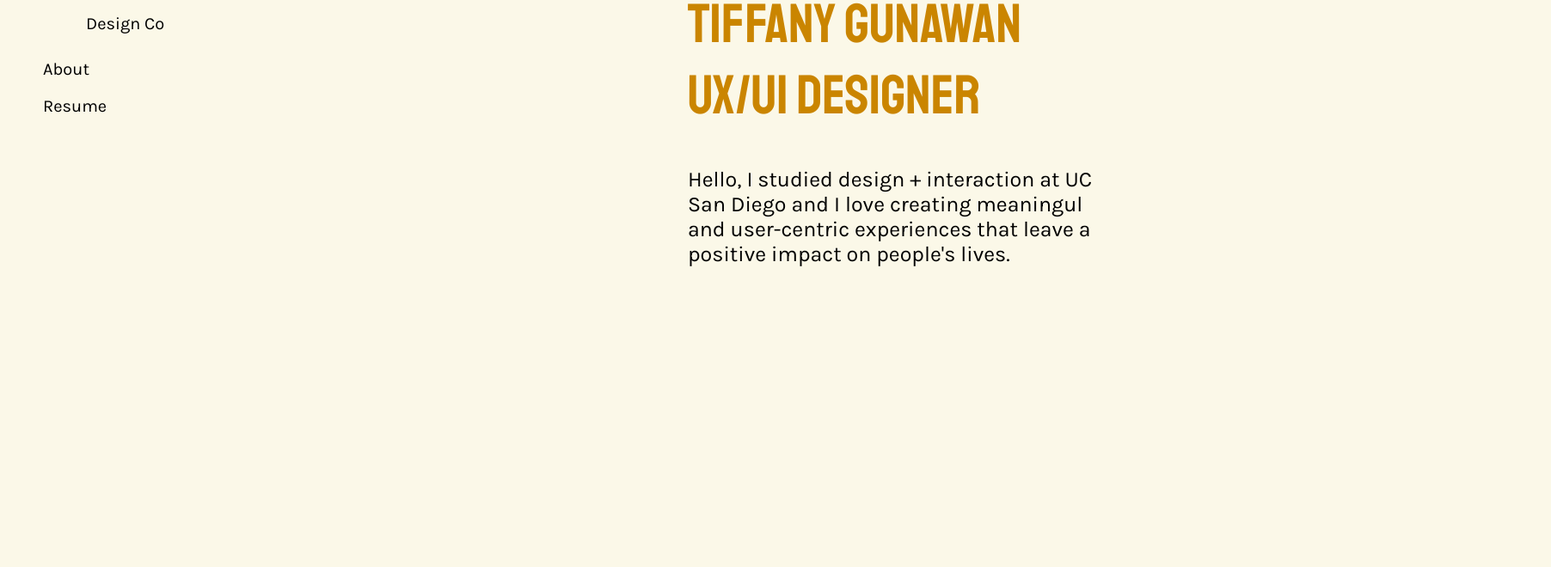
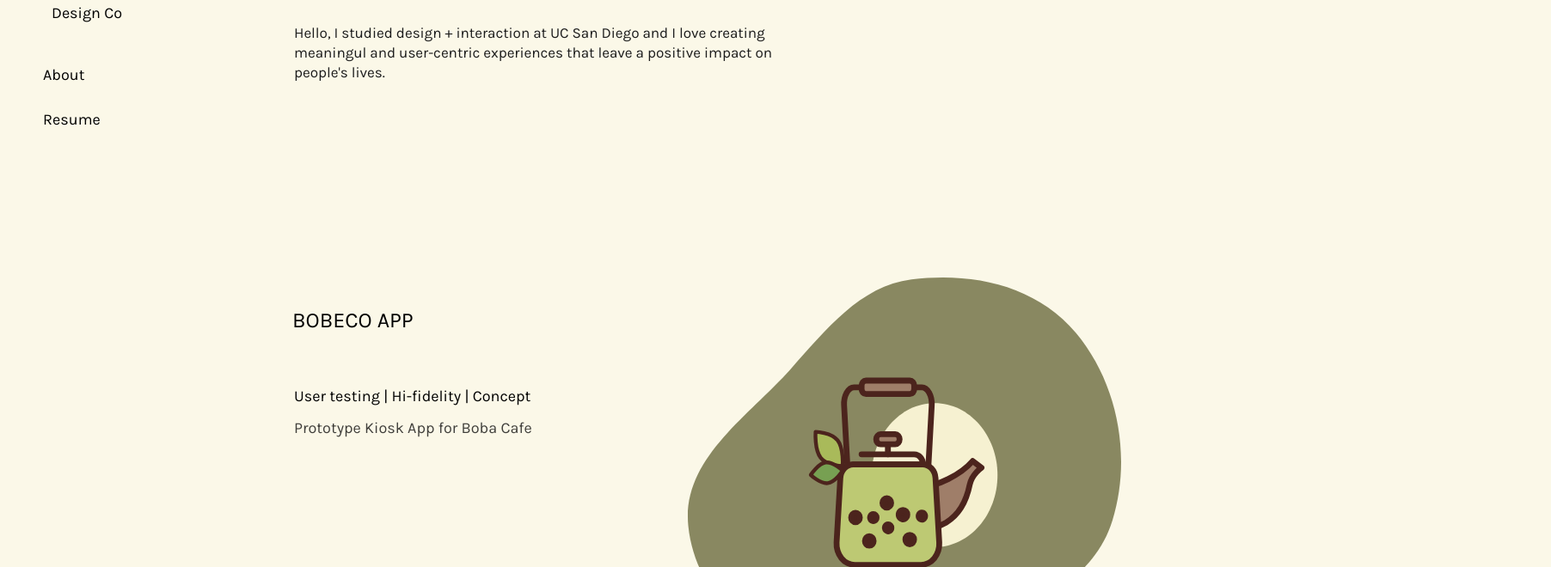
Before and after one commit to kuwtiiff/tiffany-portfolio, a React (Create React App) app: page / in a window 1280 px wide. Shown: the part 312-972 px from the top of the page at 86% size, 1804 px wide, since content can reach past the window. Built offline with nearby package versions, Linux system fonts and the light colour scheme.

Commit message:
made a good progress on the bobeco app component

```diff
--- a/src/App.js
+++ b/src/App.js
@@ -1,20 +1,30 @@
 import logo from './logo.svg';
 import './App.css';
 import HomePage from './components/HomePage/HomePage';
-import AboutPage from './components/AboutPage/AboutPage';
-import DesignPage from './components/DesignPage/DesignPage';
-import ResumePage from './components/ResumePage/ResumePage';
+import Designs from './components/DesignPage/DesignPage';
+import BobecoApp from './components/BobecoPage/BobecoPage.js';
+import DesignCo from './components/DesignCoPage/DesignCoPage';
+import About from './components/AboutPage/AboutPage';
+import Resume from './components/ResumePage/ResumePage';
 import pdfFile from './DraftResumePortfolio.pdf';
 import SideNavbar from './components/SideNavbar/SideNavbar';
 import { BrowserRouter as Router, Route, NavLink, Routes } from 'react-router-dom';
 
 function App() {
   return (
-      <div className='App'>
-        <SideNavbar></SideNavbar>
-      <HomePage></HomePage>
-      </div>
-  );
+    <div className='App'>
+        <Router>
+        <SideNavbar />
+            <Routes>
+              <Route path="/" element={<HomePage />} />
+              <Route path="/bobeco-app" element={<BobecoApp />} />
+              <Route path="/design-co" element={<DesignCo />} />
+              <Route path="/about" element={<About />} />
+              <Route path="/resume" element={<Resume />} />
+          </Routes>
+      </Router>
+    </div>
+);
 }
 
 export default App;
--- /dev/null
+++ b/src/components/BobecoPage/BobecoPage.css
@@ -0,0 +1,81 @@
+@import url('https://fonts.googleapis.com/css2?family=Staatliches&display=swap');
+
+.bobeco-container {
+    /* background-color: rgb(224, 234, 205); */
+    padding-top: 8rem;
+
+}
+
+.bobeco-title h1 {
+    color: #000;
+    font-family: Staatliches;
+    font-size: 80px;
+    font-style: normal;
+    font-weight: 400;
+    line-height: normal;
+
+}
+.overview-title h1{
+    color: #000;
+font-family: Staatliches;
+font-size: 70px;
+font-style: normal;
+font-weight: 400;
+line-height: normal;
+margin-bottom: 200px;
+}
+.bobeco-column-container {
+    text-decoration: none;
+    display: flex;
+    justify-content: space-between;
+    width: 100%;  /* ensure it takes up full width */
+    margin-bottom: 2rem; /* Adds space below the container */
+}
+
+.column-duration, .column-team, .column-tools, .column-scope {
+    width: 23%; /* this allows a bit of space between each column */
+    margin: 0;  /* control margins */
+    padding: 0 0.5%;  /* giving a slight padding to make sure text doesn't touch the edges */
+}
+
+ul {
+    list-style-type: none;
+    padding: 0;
+    margin: 0;  /* added this line to control spacing */
+    font-family: 'Karla', sans-serif;
+}
+
+ul li p{
+    color: #000;
+font-family: Arial;
+font-size: 18px;
+font-style: normal;
+font-weight: 400;
+line-height: normal;
+}
+.bobeco-heading h1 {
+    color: #000;
+font-family: Karla;
+font-size: 25px;
+font-style: normal;
+font-weight: 400;
+line-height: normal;
+
+width: 754px;
+height: 82px;
+flex-shrink: 0;
+margin-top: -50px;
+}
+
+.bobeco-overview{
+    margin-top: -188px;
+}
+.bobeco-overview p {
+    color: #000;
+    font-family: Arial;
+    font-size: 18px;
+    font-style: normal;
+    font-weight: 400;
+    line-height: normal;
+
+}
--- /dev/null
+++ b/src/components/BobecoPage/BobecoPage.js
@@ -0,0 +1,149 @@
+import './BobecoPage.css';
+import boba from "./bobecoLogo.svg"
+const BobecoPage = () => {
+    return(
+        <div className = "bobeco-container">
+            <div className = "bobeco-title">
+                <h1>
+                    BOBECO APP
+                </h1>
+            </div>
+            <div className = "bobeco-heading">
+                <h1>
+                    An Eco-Friendly Boba Vending Solution
+                </h1>
+            </div>
+            <div className = "bobeco-column-container">
+                <div className = "column-duration">
+                    <h2>
+                        duration~
+                    </h2>
+                    <ul>
+                        <li>
+                            <p>
+                                10 weeks
+                            </p>
+                        </li>
+                        <li>
+                            <p>
+                                Sept 2022 - Dec 2022
+                            </p>
+                        </li>
+                    </ul>
+                </div>
+                <div className = "column-team">
+                    <h2>
+                        team
+                    </h2>
+                    <ul>
+                        <li>
+                            <p>
+                                Mark Meten
+                            </p>
+                        </li>
+                        <li>
+                            <p>
+                                Patrick Wang
+                            </p>
+                        </li>
+                        <li>
+                            <p>
+                                Noah Siapno
+                            </p>
+                        </li>
+                        <li>
+                            <p>
+                                Haozhong Jin
+                            </p>
+                        </li>
+                    </ul>
+
+                </div>
+                <div className = "column-tools">
+                    <h2>
+                        tools
+                    </h2>
+                    <ul>
+                        <li>
+                            <p>
+                                Figma
+                            </p>
+                        </li>
+                        <li>
+                            <p>
+                                Zoom
+                            </p>
+                        </li>
+                    </ul>
+                </div>
+                <div className = "column-scope">
+                    <h2>
+                        scope
+                    </h2>
+                    <ul>
+                        <li>
+                            <p>
+                                User Research and Analysis
+                            </p>
+                        </li>
+                        <li>
+                            <p>
+                                Interaction Design
+                            </p>
+                        </li>
+                        <li>
+                            <p>
+                                Hi-Fidelity Prototyping
+                            </p>
+                        </li>
+                    </ul>
+                </div>
+
+
+                    {/* <div className = "bobeco-research">
+                        <div className = "initial-research">
+                            <h1>
+                                INITIAL RESEARCH
+                            </h1>
+                        </div>
+                        <div className = "improved-exp">
+                            <h1>
+                                Improved Experience
+                            </h1>
+                            <h2>
+                                "Customers report a better experience when using self-service kiosks compared to placing orders with cashiers."
+                            </h2>
+                        </div>
+                        <div className = "wrong-orders-allergies">
+                            <h1>
+                                Wrong Orders & Allergies
+                            </h1>
+                            <h2>
+                                "Starbucks is now being sued after a barista's alleged mistake left a man in the hospital."
+                            </h2>
+                        </div>
+                        <div className = "plastic-waste">
+
+                        </div> */}
+                    </div>
+                    <div className = "overview-title">
+                        <h1>Overview</h1>
+                    </div>
+                    <div className = "bobeco-overview">
+                        <p>
+                            Bobeco is an eco-friendly, transparent, automated boba vending machine that uses reusable
+                        </p>
+                        <p>cups, made from recyclable material, or cups brought from home. It allows customers to</p>
+                        <p> purchase freshly made and customizable drinks free from mixed orders.</p>
+                    </div>
+                    <div className="bobeco-image">
+                        {/* <img src={picture} alt="Bobeco Logo" /> */}
+                    </div>
+                </div>
+
+    )
+
+
+};
+
+export default BobecoPage;
--- /dev/null
+++ b/src/components/DesignCoPage/DesignCoPage.js
@@ -0,0 +1,15 @@
+const DesignCoPage= () => {
+    return(
+        <div className = "designco-container">
+            <div className = "designco-title">
+                <h1>
+                     DESIGN CO
+                </h1>
+            </div>
+        </div>
+    )
+
+
+};
+
+export default DesignCoPage;
--- a/src/components/HomePage/HomePage.css
+++ b/src/components/HomePage/HomePage.css
@@ -7,42 +7,47 @@
 }
 
 .home-container h1 {
-    color: #CA8500;
-    font-family: Staatliches;
-    font-size: 80px;
-    font-style: normal;
+    display: inline-block;
+    max-width: 90%;
+    margin-top: 0px;
+    margin-bottom: 35px;
+    padding-top: 0px;
+    border-bottom: 1px none #000;
+    border-radius: 0px;
+    font-family: Staatliches, sans-serif;
+    color: #da7b41;
+    font-size: 5rem;
+    line-height: 1.15em;
     font-weight: 400;
-    line-height: normal;
+    letter-spacing: normal;
+    margin-left: -60px;
 }
 .home-title {
-
     flex-shrink: 0;
     margin-top: 300px;
-    margin-left: -800px;
-
+    margin-left: -60px;
 }
 
 .jobtitle-heading {
     margin-top: -40px;
     font-family: Staatliches;
-    margin-left: 800px;
+    margin-left: -60px;
 }
 
 .intro-heading h2{
-    color: black;
-    font-family: Karla;
-    font-size: 25px;
-    font-style: normal;
+    font-family: 'Karla', sans-serif;
+    color: #1c1c1c;
+    font-size: 1.07em;
+    line-height: 1.45rem;
     font-weight: 400;
-    line-height: normal;
-    margin-left: 800px;
+    letter-spacing: -0.05px;
+    margin-left: -60px;
 }
 
 .bobeco-container {
     background: #FBF8E8;
-
     margin-top: 550px;
-    margin-left: 800px;
+    margin-left: -60px;
 }
 
 .bobeco-heading {
@@ -63,10 +68,11 @@
     background: #FBF8E8;
     color: #000;
     font-family: Karla;
-    font-size: 20px;
+    font-size: 18px;
     font-style: normal;
     font-weight: 400;
     margin-top: 20px;
+
 
 }
 
@@ -74,7 +80,7 @@
     color: rgba(0, 0, 0, 0.75);
     background: #FBF8E8;
     font-family: Karla;
-    font-size: 20px;
+    font-size: 18px;
     font-style: normal;
     font-weight: 400;
     line-height: normal;
@@ -94,28 +100,47 @@
 /* Media query for larger screens */
 @media (min-width: 768px) {
     .home-container h1 {
-        font-size: 4rem;  /* Increases the font-size on larger screens */
+        font-size: 5rem;  /* Increases the font-size on larger screens */
     }
 
     .home-title {
-        margin-left: 800px;
+        margin-left: 400px;
+        margin-top: 150px;
         text-align: left; /* Aligns to left on larger screens */
     }
 
     .jobtitle-heading {
-        margin-left: 800px;
+        margin-left: 400px;
+
     }
 
     .intro-heading h2 {
-        margin-left: 800px;
+        margin-left: 342px;
+        width: 590px;
+        margin-top: -25px;
     }
 
     .bobeco-container {
-        margin-left: 800px;
+        margin-left: 400px;
+        margin-top: 140px;
+    }
+
+
+    .bobeco-desc h2 {
+        margin-left: -58px;
+        margin-top: 0px;
+    }
+
+    .bobeco-concept h2 {
+        margin-left: -58px;
+        margin-top: -25px;
     }
 
     .bobeco-image {
-        margin-left: 500px;
-        margin-top: -210px;
+        margin-left: 400px;
+        margin-top:-200px;
+        width: 100%;
+        height: 100%;
+        transform: translate3d(0px, 0px, 0px);
     }
 }
--- a/src/components/SideNavbar/SideNavbar.css
+++ b/src/components/SideNavbar/SideNavbar.css
@@ -21,26 +21,27 @@
     font-weight: 400;
     line-height: normal;
     margin-top: -10px;
+    letter-spacing: 0.80px;
   }
 
   .sidenav-links {
     list-style-type: none;
     padding: 0;
-    margin-top: 150px;
+    margin-top: 130px;
     list-style-type: none;  /* This removes bullet points */
 
   }
 
   .sidenav-links li {
-
-  padding: 10px;
-  list-style-type: none;  /* This removes bullet points */
+    padding: 10px;
+    margin-bottom: 10px;
+    list-style-type: none;  /* This removes bullet points */
   }
 
   .sidenav-links li a {
     color: #000;
     font-family: Karla;
-    font-size: 20px;
+    font-size: 18px;
     font-style: normal;
     font-weight: 400;
     line-height: normal;
@@ -51,6 +52,7 @@
   .submenu {
     padding-top: 30px;
 
+
   }
 
   .sidenav-links li a:hover {
--- a/src/components/SideNavbar/SideNavbar.js
+++ b/src/components/SideNavbar/SideNavbar.js
@@ -1,20 +1,21 @@
-// SideNavbar.js
 import React from 'react';
 import './SideNavbar.css';
+import { Link } from 'react-router-dom';
 
 const SideNavbar = () => {
   return (
     <div className="sidenav">
       <h2 className="sidenav-title">Tiffany Gunawan</h2>
       <ul className="sidenav-links">
-        <li><a href="#designs">Designs</a>
+        <li>
+          <Link to="/">Designs</Link>
           <ul className="submenu">
-            <li><a href="#bobeco">Bobeco App</a></li>
-            <li><a href="#designco">Design Co</a></li>
+            <li><Link to="/bobeco-app">Bobeco App</Link></li>
+            <li><Link to="/design-co">Design Co</Link></li>
           </ul>
         </li>
-        <li><a href="#about">About</a></li>
-        <li><a href="#resume">Resume</a></li>
+        <li><Link to="/about">About</Link></li>
+        <li><Link to="/resume">Resume</Link></li>
       </ul>
     </div>
   );
```
Also changed, not shown: src/components/BobecoPage/bobecoLogo.svg (added), src/components/DesignCoPage/DesignCoPage.css (added).
